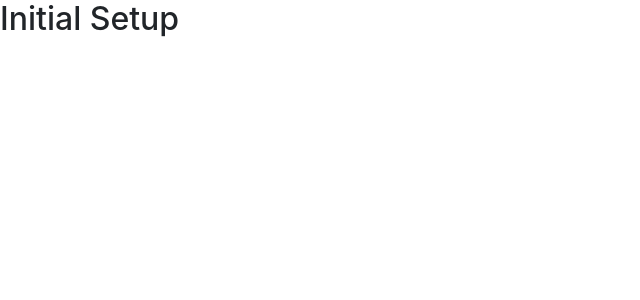
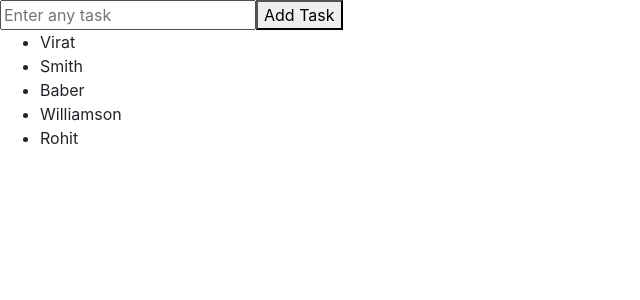
Before and after one commit to danishulhassan7/react-todo-app, a React (Create React App) app: page / in a window 1280 px wide. Shown: the top 300 px of the page, without its empty margins (0-640 px from the left). Built offline with nearby package versions, Linux system fonts and the light colour scheme.

Commit message:
Done with the Add Task Functionality

```diff
--- a/src/App.js
+++ b/src/App.js
@@ -3,10 +3,45 @@ import 'bootstrap/dist/css/bootstrap.min.css';
 import './App.css';
 
 class App extends Component {
+
+  constructor() {
+    super()
+    this.state = {
+      todos: ["Virat","Smith","Baber","Williamson","Rohit"],
+      value: ''
+    };
+  }
+
+  // add_todo = () => {
+  //   this.state.todos.push(this.state.value);
+  //   this.setState({
+  //     todos: this.state.todos
+  //   })
+  // }
+
+  // 2nd Method to add_todo
+
+  add_todo = () => {
+    this.setState({
+      todos: [...this.state.todos, this.state.value],
+      value: ''
+    })
+  }
   render() {
+    let {todos,value} = this.state;
     return(
       <div>
-        <h2>Initial Setup</h2>
+        <input value={value} onChange={(e) => this.setState({value: e.target.value})} type="text" placeholder="Enter any task"/>
+        <button onClick={this.add_todo}>Add Task</button>
+        <ul>
+          {
+            todos.map((v,i)=>{
+            return (
+              <li key={i}> {v} </li>
+            );
+            })
+          }
+        </ul>
       </div>
     );
   }
```
